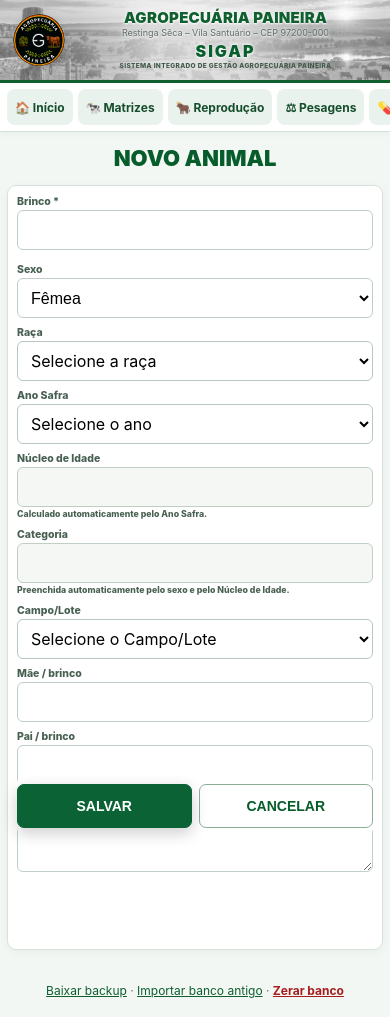
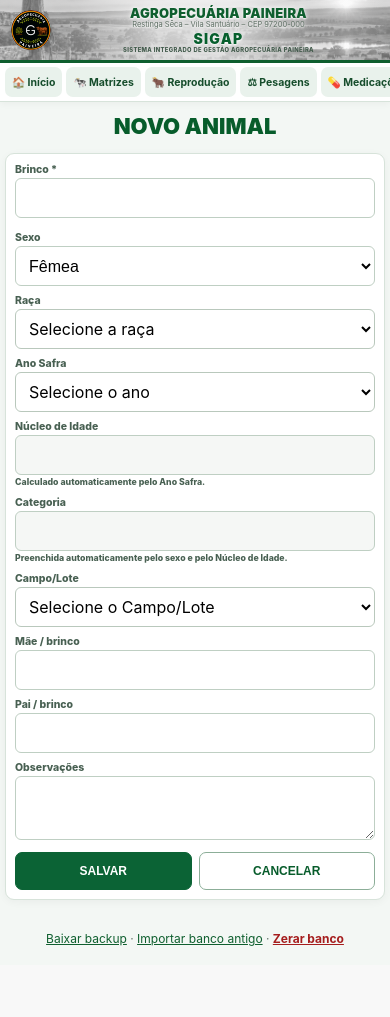
Before and after one commit to marcioespindolamge-star/sigap-agropecuaria-paineira, a Python web app: template templates/animal_form.html in a window 390 px wide. After the commit the page ends 946 px from the top, so only its background shows below. Run offline with Jinja, Linux system fonts and the light colour scheme; the template is opened without the code that fills it, so the values that code supplies are empty.

Commit message:
Compactar formulário de Matrizes no iPhone

```diff
--- a/static/style.css
+++ b/static/style.css
@@ -2089,3 +2089,72 @@
   }
   .matrizes-mobile+section{display:none!important}
 }
+
+
+/* V6.1.84 — iPhone compacto: formulário sem botões cobrindo campos */
+@media(max-width:700px){
+  .app-header{padding:3px 6px!important;border-bottom-width:3px!important}
+  .header-v6043{grid-template-columns:42px minmax(0,1fr)!important;gap:5px!important;min-height:54px!important}
+  .header-v6043 .farm-logo{width:40px!important;height:40px!important}
+  .header-copy-centered .brand{font-size:13px!important}
+  .header-copy-centered .address{font-size:7.5px!important;margin-top:1px!important}
+  .header-copy-centered .contacts{font-size:7px!important;gap:4px!important;margin-top:1px!important}
+  .header-copy-centered .sigap-title{font-size:14px!important;margin-top:2px!important;letter-spacing:1.3px!important}
+  .header-copy-centered .sigap-subtitle{font-size:5.8px!important;margin-top:1px!important}
+  .wa-icon{width:11px!important;height:11px!important;font-size:7px!important}
+
+  .main-nav,nav.main-nav{padding:4px 5px!important;gap:4px!important}
+  .main-nav a,nav.main-nav a{font-size:10.5px!important;padding:5px 7px!important;min-height:30px!important;border-radius:7px!important}
+
+  main{padding:5px!important}
+  main h1{font-size:18px!important;margin:4px auto 6px!important}
+  .matriz-form-section{padding:7px!important;margin-bottom:7px!important}
+  .matriz-form-head{gap:5px!important;margin-bottom:5px!important}
+  .matriz-subtitulo{font-size:15px!important}
+  .matriz-form-head .nascimentos-geral-btn{min-height:34px!important;padding:6px 8px!important;font-size:11px!important}
+
+  .matriz-form-grid{row-gap:5px!important}
+  .matriz-form-grid label{font-size:10px!important;line-height:1.05!important}
+  .matriz-form-grid input:not([type="checkbox"]):not([type="radio"]),
+  .matriz-form-grid select,
+  .matriz-form-grid textarea{
+    min-height:34px!important;
+    height:auto!important;
+    margin-top:2px!important;
+    padding:5px 7px!important;
+    font-size:16px!important;
+    border-radius:6px!important;
+  }
+  .matriz-form-grid textarea{min-height:48px!important}
+  .matriz-form-grid small{font-size:8.5px!important;margin-top:1px!important;line-height:1.1!important}
+  .diu-aplicado-opcao{padding:6px 8px!important}
+
+  /* No iPhone os botões fazem parte do formulário: não flutuam sobre os campos. */
+  .actions:has(.form-save-btn),
+  .matriz-form-grid .actions,
+  .save-cancel-pair{
+    position:static!important;
+    bottom:auto!important;
+    z-index:auto!important;
+    background:transparent!important;
+    padding:4px 0 0!important;
+    margin:0!important;
+    box-shadow:none!important;
+  }
+  .form-save-btn{
+    position:static!important;
+    bottom:auto!important;
+    box-shadow:none!important;
+    margin:0!important;
+  }
+  .save-cancel-pair .primary,
+  .save-cancel-pair .button,
+  .save-cancel-pair a.button.light[href*="vacas"],
+  .save-cancel-pair a.button.light[href*="voltar"]{
+    min-height:38px!important;
+    height:38px!important;
+    max-height:38px!important;
+    font-size:12px!important;
+    padding:0 8px!important;
+  }
+}
```
